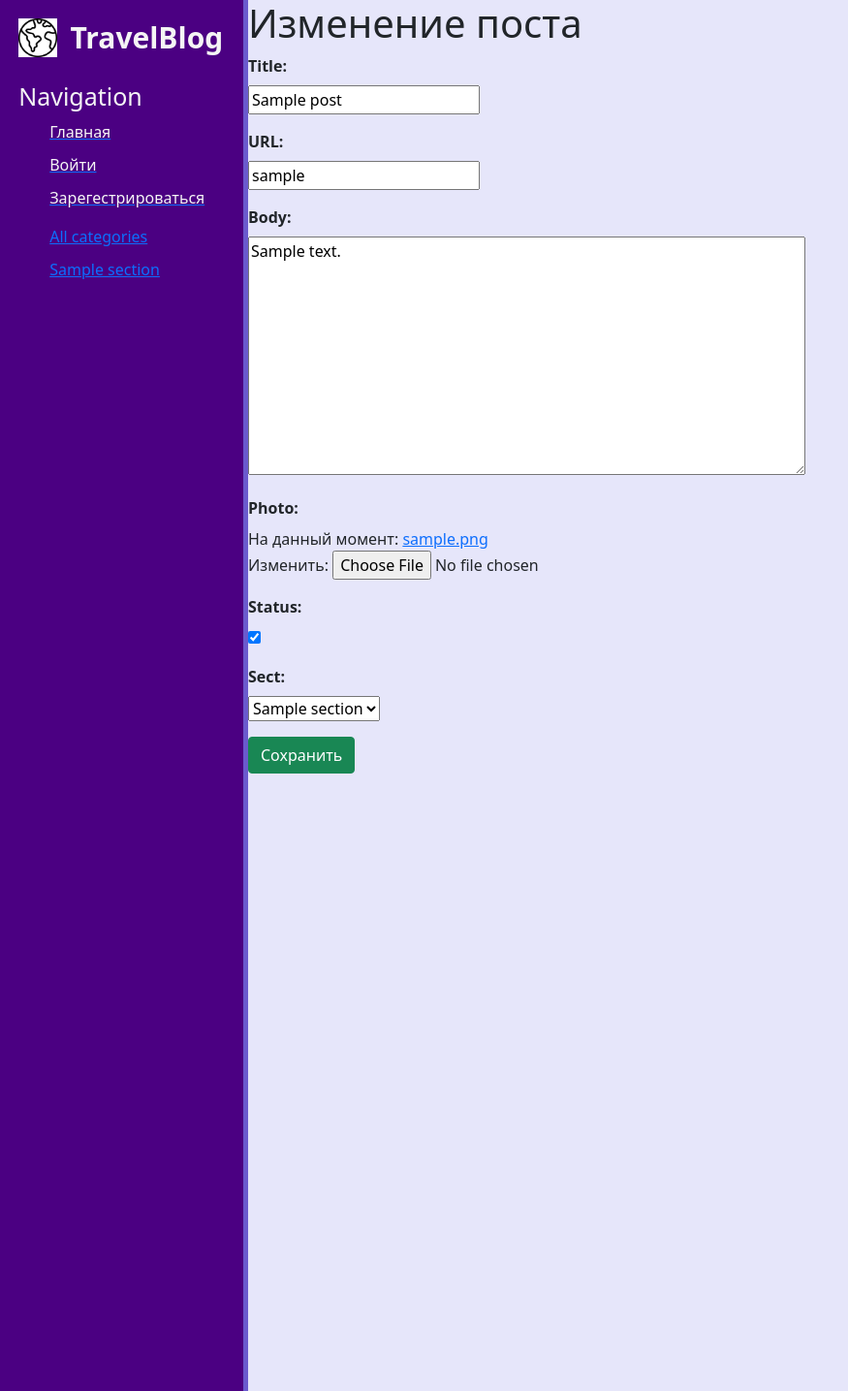
After one commit to Lavelina/ISP-django-web, a Django app: a page that uses isp-right/blog/main/templates/main/base.html in a window 1280 px wide. The commit adds this page. Shown: the whole page at 97% size, without its empty margins (0-875 px from the left). Run offline with Django 4.2, Linux system fonts and the light colour scheme; tables that the repository leaves empty hold one stand-in row (values such as "Sample post").

Commit message:
update CRUD

```diff
--- a/isp-right/blog/main/form.py
+++ b/isp-right/blog/main/form.py
@@ -25,6 +25,21 @@ class AddPostForm(forms.ModelForm):
         return title
 
 
+class UpdateForm(forms.ModelForm):
+    def __init__(self, *args, **kwargs):
+        super().__init__(*args, **kwargs)
+
+    image = forms.FileInput()
+
+    class Meta:
+        model = Post
+        fields = ['title', 'slug', 'body', 'photo', 'status', 'sect']
+        widgets = {
+            'title': forms.TextInput(attrs={'class': 'form-input'}),
+            'body': forms.Textarea(attrs={'cols': 60, 'rows': 10}),
+        }
+
+
 class RegisterForm(UserCreationForm):
     username = forms.CharField(label='логин', widget=forms.TextInput(attrs={'class': 'form-input'}))
     email = forms.EmailField(label='email', widget=forms.EmailInput(attrs={'class': 'form-input'}))
--- a/isp-right/blog/main/static/main/css/styles.css
+++ b/isp-right/blog/main/static/main/css/styles.css
@@ -8,7 +8,7 @@ aside {
     width: 20%;
     padding: 1.5%;
 
-    height: 1362px;
+    height: 1435px;
     color: whitesmoke;
     border-right: 5px solid #6A5ACD;
 
@@ -82,7 +82,7 @@ aside ul li:hover, aside ul a:hover {
 	height: 44px;
 	padding: 16px 0 0 0;
 	border: 1px solid #d0d0d0;
-	border-radius: 30px;
+	border-radius: 20px;
 }
 .list-pages .page-num:hover {
 	box-shadow: 3px 3px 1px #d0d0d0;
@@ -95,3 +95,8 @@ aside ul li:hover, aside ul a:hover {
 .list-pages .page-num-selected:hover {
 	box-shadow: none;
 }
+
+.articles .article-panel  {
+    margin-right: 100px;
+    padding-left: 5%;
+}
--- a/isp-right/blog/main/templates/main/base.html
+++ b/isp-right/blog/main/templates/main/base.html
@@ -17,13 +17,11 @@
         {% if user.is_authenticated %}
         <a>Добро пожаловать, {{ user.username }}</a>
         <a href="{% url 'home' %}"><li>Главная</li></a>
-        <a href="{% url 'about' %}"><li>О сайте</li></a>
         <a href="{% url 'add_page' %}"><li>Добавить пост</li></a>
         <a href="{% url 'logout' %}"><li>Выйти</li></a>
 
         {% else %}
         <a href="{% url 'home' %}"><li>Главная</li></a>
-        <a href="{% url 'about' %}"><li>О сайте</li></a>
         <a href="{% url 'login' %}"><li>Войти</li></a>
         <a href="{% url 'registration' %}"><li>Зарегестрироваться</li></a>
         {% endif %}
--- a/isp-right/blog/main/templates/main/index.html
+++ b/isp-right/blog/main/templates/main/index.html
@@ -16,7 +16,7 @@
         <p class="last">Date: {{p.time_update|date:"d-m-Y H:i:s"}}</p>
     </div>
         {% autoescape on %}
-        {{p.body | linebreaks |truncatewords:11 }}
+        {{p.body | linebreaks |truncatewords:30 }}
         {% endautoescape %}
         <div class="clear"></div>
         <p class="link-read-post"><a href="{{ p.get_absolute_url }}" >read</a></p>
--- a/isp-right/blog/main/templates/main/post.html
+++ b/isp-right/blog/main/templates/main/post.html
@@ -8,4 +8,8 @@
 {% endif %}
 
 {{post.body|linebreaks}}
+{% if user.is_authenticated %}
+<a href="{% url 'delete-post' post.slug %}" class="btn btn-danger"><li>Удалить</li></a>
+<a href="{% url 'update-post' post.slug %}" class="btn btn-success"><li>Изменить</li></a>
+{% endif %}
 {% endblock %}
--- /dev/null
+++ b/isp-right/blog/main/templates/main/update.html
@@ -0,0 +1,24 @@
+{% extends 'main/base.html' %}
+{% block title %}
+    {{ title }}
+{% endblock %}
+
+{% block content %}
+<h1>Изменение поста</h1>
+    <form action="{% url 'update-post' post.slug %}" method="post" enctype="multipart/form-data">
+        {% csrf_token %}
+        <div>
+            <div class="form-error">{{ form.non_fields_errors }}</div>
+
+            {% for f in form %}
+                <div class="mb-3">
+                    <label class="form-label fw-bold" for="{{ f.id_for_label }}">{{ f.label }}: </label>
+                    <div>{{ f }}</div>
+                    <div class="form-error">{{ f.errors }}</div>
+                </div>
+            {% endfor %}
+
+            <input class="btn btn-success" type="submit" value="Сохранить">
+        </div>
+    </form>
+{% endblock %}
--- a/isp-right/blog/main/urls.py
+++ b/isp-right/blog/main/urls.py
@@ -3,8 +3,9 @@ from .views import *
 
 urlpatterns = [
     path('', Home.as_view(), name='home'),
-    path('about/', about, name='about'),
     path('addpage/', Add.as_view(), name='add_page'),
+    path('<slug:post_slug>/delete/', DeletePost.as_view(), name='delete-post'),
+    path('<slug:post_slug>/update/', UpdatePost.as_view(), name='update-post'),
     path('login/', LoginUser.as_view(), name='login'),
     path('logout/', user_logout, name='logout'),
     path('registration/', RegisterUser.as_view(), name='registration'),
--- a/isp-right/blog/main/views.py
+++ b/isp-right/blog/main/views.py
@@ -1,15 +1,17 @@
+import logging
 from django.contrib.auth import logout
-from django.contrib.auth.forms import AuthenticationForm
 from django.contrib.auth.views import LoginView
 from django.http import HttpResponse, Http404
 from django.shortcuts import *
 from django.urls import reverse_lazy
-from django.views.generic import ListView, DetailView, CreateView
+from django.views.generic import ListView, DetailView, CreateView, DeleteView, UpdateView
 from django.contrib.auth.mixins import LoginRequiredMixin
 
 from .form import *
 from .models import *
 from .utils import *
+
+logger = logging.getLogger(__name__)
 
 
 class Home(DataMixin, ListView):
@@ -27,10 +29,6 @@ class Home(DataMixin, ListView):
         return Post.objects.filter(status=True)
 
 
-def about(request):
-    return render(request, 'main/about.html', {'title': 'About us'})
-
-
 class Add(LoginRequiredMixin, DataMixin, CreateView):
     form_class = AddPostForm
     template_name = 'main/addpost.html'
@@ -43,6 +41,27 @@ class Add(LoginRequiredMixin, DataMixin, CreateView):
         return dict(list(context.items()) + list(c_def.items()))
 
 
+class DeletePost(DeleteView):
+    model = Post
+    template_name = 'main/del-post.html'
+    slug_url_kwarg = 'post_slug'
+    success_url = reverse_lazy('home')
+
+    def get(self, request, *args, **kwargs):
+        return self.post(request, *args, **kwargs)
+
+
+class UpdatePost(DataMixin, UpdateView):
+    model = Post
+    template_name = 'main/update.html'
+    slug_url_kwarg = 'post_slug'
+    success_url = reverse_lazy('home')
+    form_class = UpdateForm
+
+    def get_context_data(self, *, object_list=None, **kwargs):
+        context = super().get_context_data(**kwargs)
+        c_def = self.get_user_context(title=" Редактирование поста")
+        return dict(list(context.items()) + list(c_def.items()))
 
 class ShowPost(DataMixin, DetailView):
     model = Post
```
Also changed, not shown: isp-right/blog/main/templates/main/del-post.html (added, +10 -0 lines).
